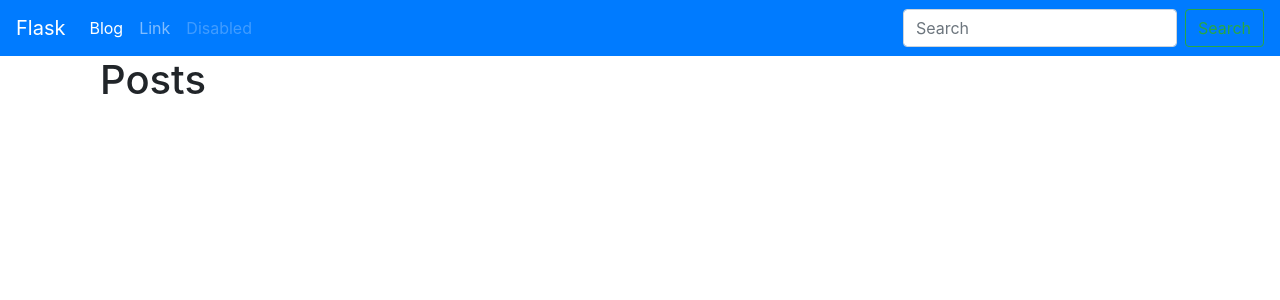
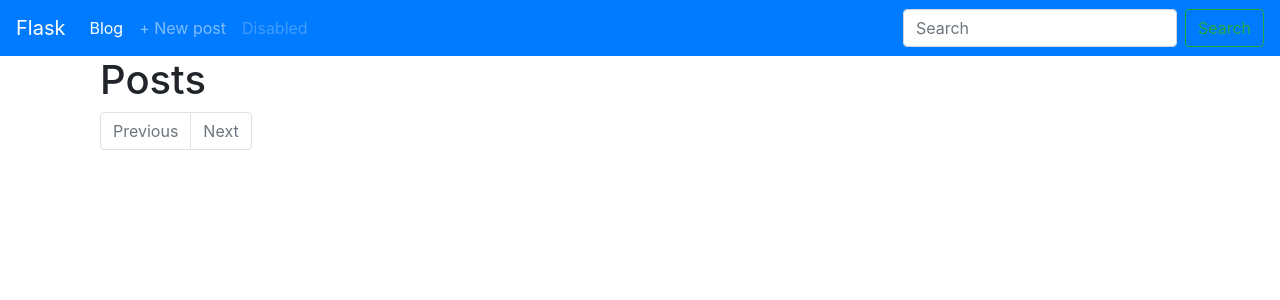
Before and after one commit to GShamian/flask-training-blog, a Python web app: template app/posts/templates/posts/index.html in a window 1280 px wide. Shown: the top 300 px of the page. Run offline with Jinja, Linux system fonts and the light colour scheme; the template is opened without the code that fills it, so the values that code supplies are empty; some libraries are stand-ins or nearby versions.

Commit message:
add paginate function for posts

```diff
--- a/app/posts/templates/posts/index.html
+++ b/app/posts/templates/posts/index.html
@@ -10,10 +10,31 @@
 
 {% block content %}
 
-    {% for post in posts %}
+    {% for post in pages.items %}
         <p>
             <a href="{{ url_for('posts.post_detail', slug=post.slug) }}"> {{ post.title }} </a>
         </p>
     {% endfor %}
 
+    <nav aria-label="...">
+        <ul class="pagination">
+
+            <li {% if not pages.has_prev %} class="page-item disabled" {% endif %} >
+                <a class="page-link" href="./?page={{ pages.prev_num }}" tabindex="-1" aria-disabled="true">Previous</a>
+            </li>
+
+            {% for page in pages.iter_pages() %}
+
+                <li {% if page == pages.page %} class="page-item active" {% endif %} aria-current="page">
+                    <a class="page-link" href="./?page={{ page }}"> {{ page }} <span class="sr-only">(current)</span></a>
+                </li>
+
+            {% endfor %}
+
+            <li {% if not pages.has_next %} class="page-item disabled" {% endif %} >
+                <a class="page-link" href="./?page={{ pages.next_num }}" tabindex="-1" aria-disabled="true">Next</a>
+            </li>
+        </ul>
+      </nav>
+
 {% endblock %}
--- a/app/templates/base.html
+++ b/app/templates/base.html
@@ -29,7 +29,7 @@
                     <a class="nav-link" href=" {{ url_for('posts.index') }} ">Blog <span class="sr-only">(current)</span></a>
                 </li>
                 <li class="nav-item">
-                    <a class="nav-link" href="#">Link</a>
+                    <a class="nav-link" href=" {{ url_for('posts.create_post') }} ">+ New post</a>
                 </li>
 
                 <li class="nav-item">
```
Also changed, not shown: app/posts/blueprint.py (+11 -2 lines).
